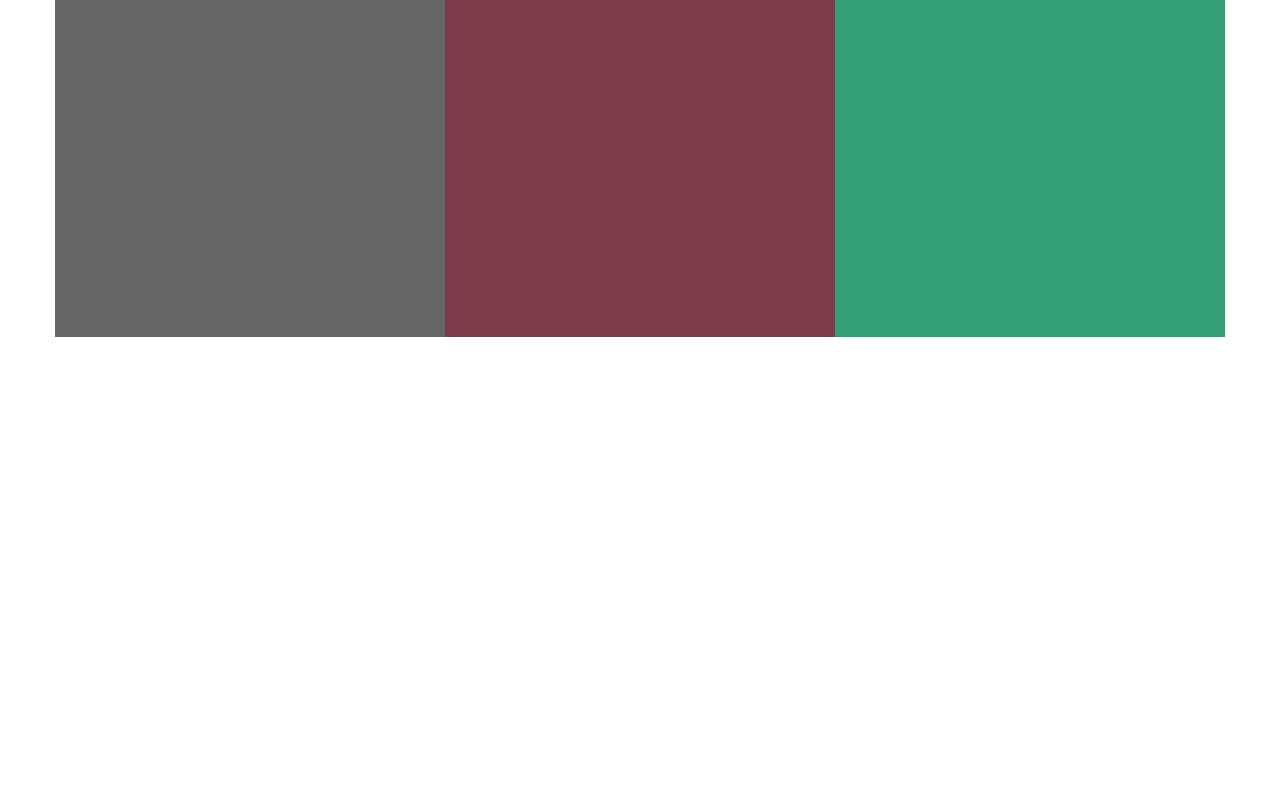
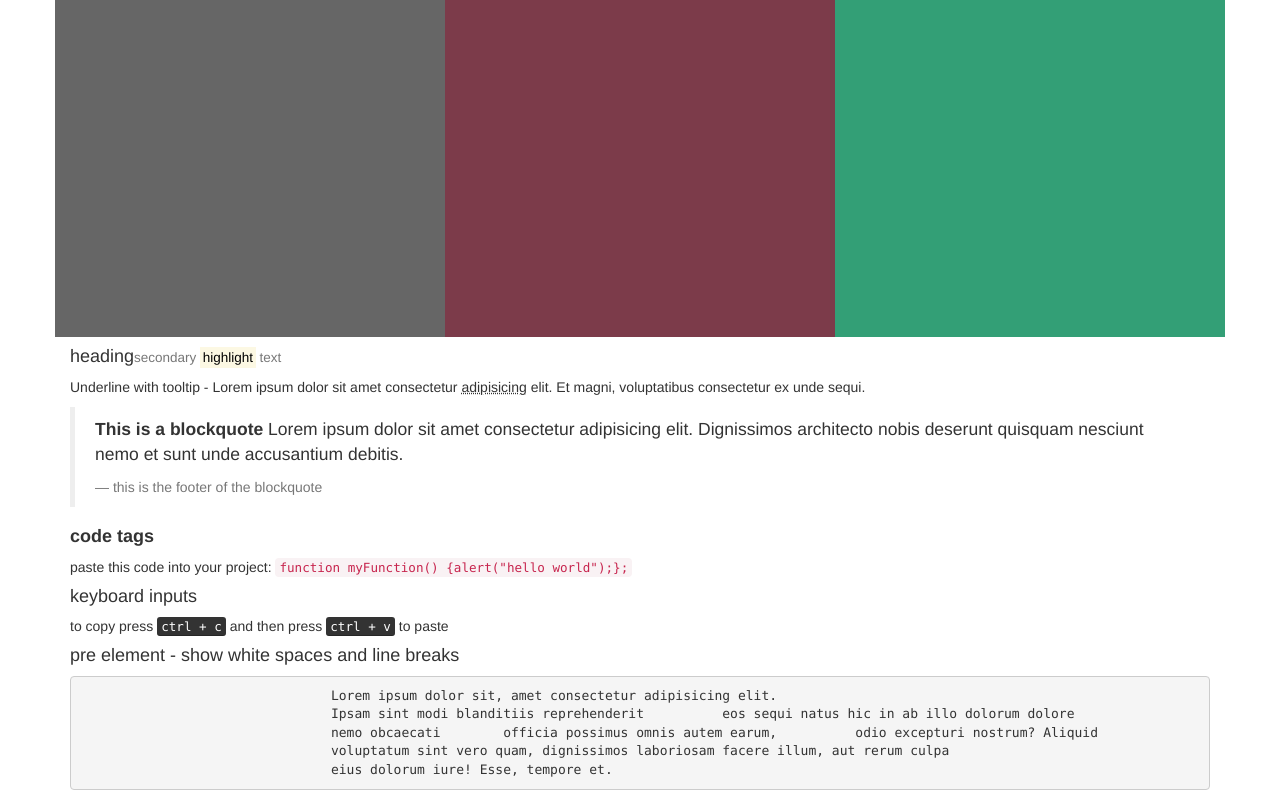
Before and after one commit to cdamyx/sandbox, a plain HTML site: page index.html in a window 1280 px wide. Shown: the part 662-1462 px from the top of the page. Before the commit the page ends 999 px from the top, so only its background shows below. Drawn offline with nearby package versions, Linux system fonts and the light colour scheme.

Commit message:
more bootstrap goofoff

```diff
--- a/index.html
+++ b/index.html
@@ -8,6 +8,9 @@
 	<title>Sandbox</title>
 	<link rel="stylesheet" href="style.css">
 	<link rel="stylesheet" href="https://ajax.googleapis.com/ajax/libs/jqueryui/1.12.1/themes/smoothness/jquery-ui.css">
+	<!--more recent version of BS which includes things like font-weight-bold class
+	<link rel="stylesheet" href="https://cdnjs.cloudflare.com/ajax/libs/twitter-bootstrap/4.4.0/css/bootstrap.min.css">
+	-->
 	<link rel="stylesheet" href="https://maxcdn.bootstrapcdn.com/bootstrap/3.4.1/css/bootstrap.min.css">
 	<!--if loading jquery ui, need to load jquery first, and needs to happen in <head> instead of </body>-->
 	<script src="https://ajax.googleapis.com/ajax/libs/jquery/3.4.1/jquery.min.js"></script>
@@ -24,7 +27,7 @@
 
 	<main>
 		<div>
-			<h1 style="font-size:50px">TEST</h1>
+			<h1 style="font-size:50px">TEST outside fixed container</h1>
 		</div>
 		<div class="container">
 			<div class="dropdown">
@@ -36,7 +39,7 @@
 
 
 			<div id="paraCont">
-				<p id="paragraphErase">lorem ipsum dolor and all those other words</p>
+				<p id="paragraphErase" class="font-weight-bold">lorem ipsum dolor and all those other words</p>
 			</div>
 
 
@@ -64,16 +67,43 @@
 			</div>
 
 			<div class="row">
-				<div id="col1" class="col-lg-4 col-sm-6">
+				<div id="col1" class="col-lg-4 col-sm-3">
 					<h3>words1</h3>
 				</div>
-				<div id="col2" class="col-lg-4 col-sm-5">
+				<div id="col2" class="col-lg-4 col-sm-6">
 					<h3>words2</h3>
 				</div>
-				<div id="col3" class="col-lg-4 col-sm-1">
+				<div id="col3" class="col-lg-4 col-sm-3">
 					<h3>words3</h3>
 				</div>
 			</div>
+			<!--bootstrap secondary text and highlight applied-->
+			<h4>heading<small>secondary <mark>highlight</mark> text</small></h4>
+
+			<!--underline with tooltip-->
+			<p>Underline with tooltip - Lorem ipsum dolor sit amet consectetur <abbr title="how to underline with tooltip.">adipisicing</abbr> elit. Et magni, voluptatibus consectetur ex unde sequi.</p>
+
+			<blockquote>
+				<p><strong> This is a blockquote </strong>Lorem ipsum dolor sit amet consectetur adipisicing elit. Dignissimos architecto nobis deserunt quisquam nesciunt nemo et sunt unde accusantium debitis.</p>
+				<footer>this is the footer of the blockquote</footer>
+			</blockquote>
+
+			<!--code tags-->
+			<h4 id="header4">code tags</h4>
+			<p class="font-weight-bold">paste this code into your project: <code>function myFunction() {alert("hello world");};</code></p>
+
+			<!--keyboard inputs-->
+			<h4>keyboard inputs</h4>
+			<p>to copy press <kbd>ctrl + c</kbd> and then press <kbd>ctrl + v</kbd> to paste</p>
+
+			<!--pre element, displays white text and line breaks where html would usually block in the viewport-->
+			<h4>pre element - show white spaces and line breaks</h4>
+			<pre>
+				Lorem ipsum dolor sit, amet consectetur adipisicing elit.
+				Ipsam sint modi blanditiis reprehenderit          eos sequi natus hic in ab illo dolorum dolore
+				nemo obcaecati        officia possimus omnis autem earum,          odio excepturi nostrum? Aliquid
+				voluptatum sint vero quam, dignissimos laboriosam facere illum, aut rerum culpa
+				eius dolorum iure! Esse, tempore et.</pre>
 
 		</div>
 	</main>
--- a/style.css
+++ b/style.css
@@ -23,3 +23,7 @@
 #col1 {height:50vh; background-color:#666666;}
 #col2 {height:50vh; background-color:#7C3B4A;}
 #col3 {height:50vh; background-color:#339F76;}
+h1{font-weight:900;}
+#header4 {
+	font-weight:900;
+}
```
